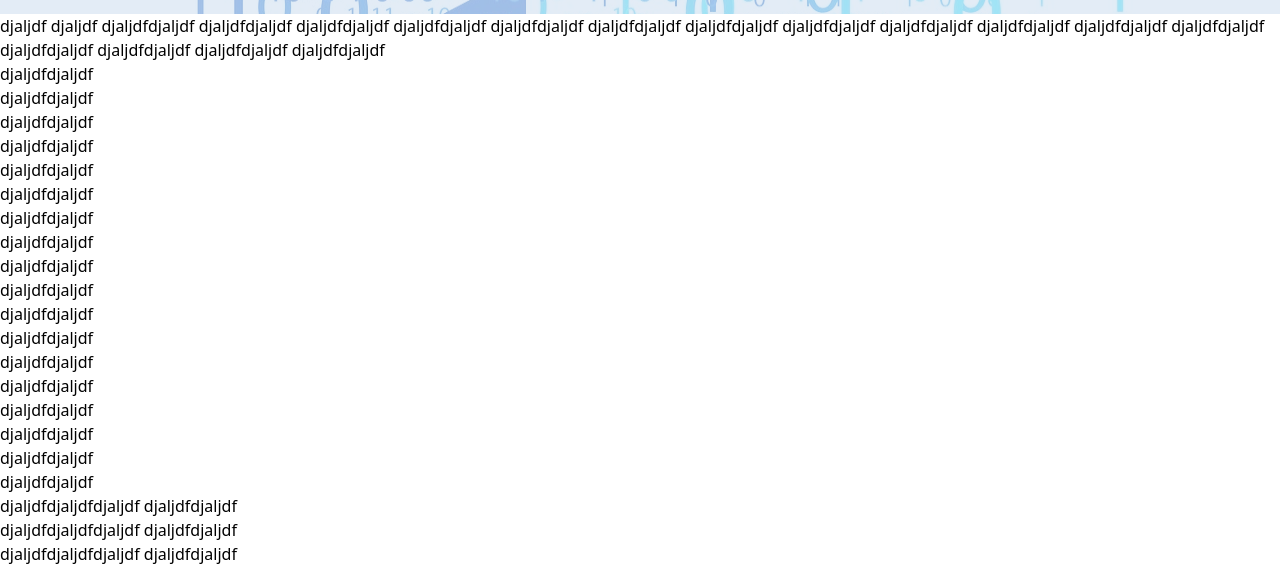
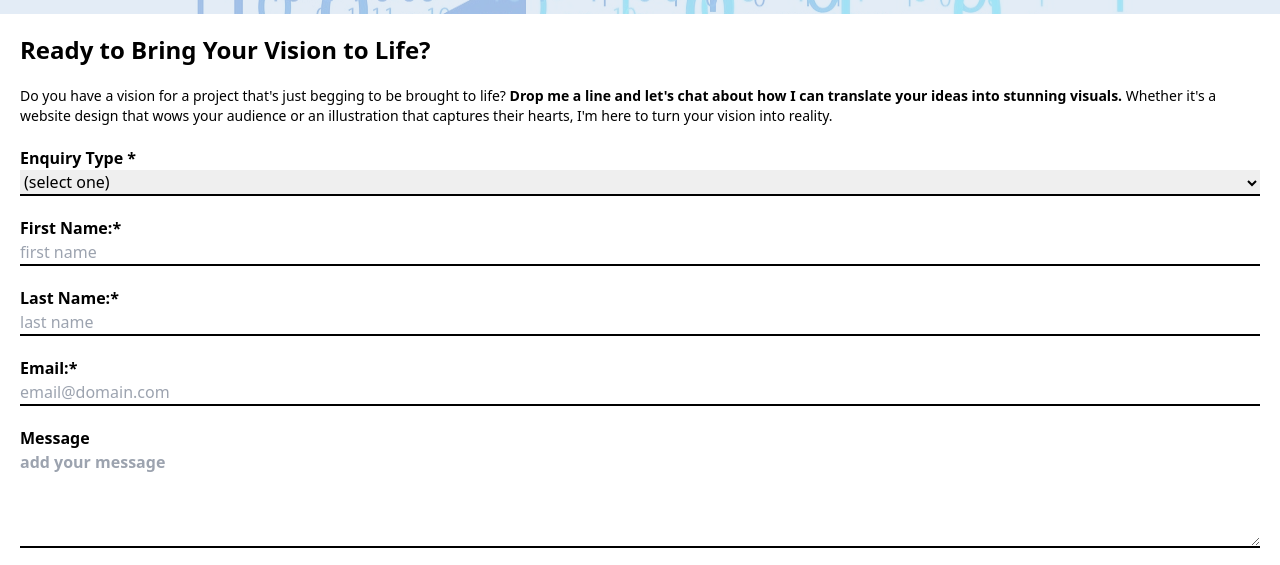
Before and after one commit to yacmov/civ-web-technologies-portfolio-final-proj, a website: page contact.html in a window 1280 px wide. Shown: the part 214-779 px from the top of the page. Drawn offline with Linux system fonts and the light colour scheme.

Commit message:
feat(contact): added form and regex for names and email

```diff
--- a/contact.html
+++ b/contact.html
@@ -24,7 +24,7 @@
         </h1>
         <img class="w-44 h-44 -mt-6 block sm:hidden" src="./assets/img/logo.png" alt="Ages Doesn't Matter Logo">
         <nav>
-            <ul class="hidden nav-links sm:block sm:flex space-x-8 text-xl" aria-label="main-navigation">
+            <ul class="hidden nav-links sm:flex space-x-8 text-xl" aria-label="main-navigation">
                 <li><a href="./index.html">Home</a></li>
                 <li><a href="./contact.html">Contact Me</a></li>
                 <li><a href="./about.html">About Me</a></li>
@@ -56,65 +56,45 @@
         </section>
     </header>
     <main class="mx-auto bg-white w-full h-full">
-        djaljdf
-        djaljdf
-
-        djaljdfdjaljdf
-        djaljdfdjaljdf
-        djaljdfdjaljdf
-        djaljdfdjaljdf
-        djaljdfdjaljdf
-        djaljdfdjaljdf
-        djaljdfdjaljdf
-        djaljdfdjaljdf
-        djaljdfdjaljdf
-        djaljdfdjaljdf
-        djaljdfdjaljdf
-        djaljdfdjaljdf
-        djaljdfdjaljdf
-        djaljdfdjaljdf
-        djaljdfdjaljdf
-        djaljdfdjaljdf<br>
-        djaljdfdjaljdf<br>
-        djaljdfdjaljdf<br>
-        djaljdfdjaljdf<br>
-        djaljdfdjaljdf<br>
-        djaljdfdjaljdf<br>
-        djaljdfdjaljdf<br>
-        djaljdfdjaljdf<br>
-        djaljdfdjaljdf<br>
-        djaljdfdjaljdf<br>
-        djaljdfdjaljdf<br>
-        djaljdfdjaljdf<br>
-        djaljdfdjaljdf<br>
-        djaljdfdjaljdf<br>
-        djaljdfdjaljdf<br>
-        djaljdfdjaljdf<br>
-        djaljdfdjaljdf<br>
-        djaljdfdjaljdf<br>
-        djaljdfdjaljdf<br>djaljdfdjaljdfdjaljdf
-        djaljdfdjaljdf<br>djaljdfdjaljdfdjaljdf
-        djaljdfdjaljdf<br>djaljdfdjaljdfdjaljdf
-        djaljdfdjaljdf<br>djaljdfdjaljdfdjaljdf
-        djaljdfdjaljdf<br>djaljdfdjaljdfdjaljdf
-        djaljdfdjaljdf<br>djaljdfdjaljdfdjaljdf
-        djaljdfdjaljdf<br>djaljdfdjaljdfdjaljdf
-        djaljdfdjaljdf<br>djaljdfdjaljdfdjaljdf
-        djaljdfdjaljdf<br>djaljdfdjaljdfdjaljdf
-        djaljdfdjaljdf<br>djaljdfdjaljdfdjaljdf
-        djaljdfdjaljdf<br>djaljdfdjaljdfdjaljdf
-        djaljdfdjaljdf<br>djaljdfdjaljdfdjaljdf
-        djaljdfdjaljdf<br>djaljdfdjaljdfdjaljdf
-        djaljdfdjaljdf<br>djaljdfdjaljdfdjaljdf
-        djaljdfdjaljdf<br>djaljdfdjaljdfdjaljdf
-        djaljdfdjaljdf<br>djaljdfdjaljdfdjaljdf
-        djaljdfdjaljdf<br>djaljdfdjaljdfdjaljdf
-        djaljdfdjaljdf<br>djaljdfdjaljdfdjaljdf
-        djaljdfdjaljdf<br>djaljdfdjaljdfdjaljdf
-        djaljdfdjaljdf<br>
-        djaljdfdjaljdf<br>
-        djaljdfdjaljdf<br>
-        djaljdfdjaljdf<br>
+        <section>
+            <h2 class="m-5 text-2xl font-bold">Ready to Bring Your Vision to Life?</h2>
+            <p class="m-5 text-sm">Do you have a vision for a project that's just begging to be brought to life? <span
+                    class="font-bold"> Drop me a line
+                    and let's chat about how I can translate your ideas into stunning visuals.</span> Whether it's a
+                website design that wows
+                your audience or an illustration that captures their hearts, I'm here to turn your vision into reality.
+            </p>
+        </section>
+        <form class="m-5" action="" id="contact-form" method="post">
+            <!-- Name, email, age, current role-->
+            <fieldset class="border-none border-b-4 border-black">
+                <!-- <legend>Required information</legend> -->
+                <label class="grid mb-5 font-bold" for="dropdown"> Enquiry Type *
+                    <select class="font-normal border-b-2 border-black" id="dropdown" name="dropdown">
+                        <option value="0">(select one)</option>
+                        <option value="1">General Enquiry</option>
+                        <option value="2">Bug Report</option>
+                        <option value="3">Feedback</option>
+                        <option value="4">Others</option>
+                    </select>
+                </label>
+                <label class="grid mb-5 font-bold border-b-2 border-black" for="first-name" id="first-name-label">First
+                    Name:* <input class="font-normal" placeholder="first name" type="text" id="first-name"
+                        name="first-name" pattern="^[a-zA-Z]+(\s*[a-zA-Z]+)*$" required></label>
+                <label class="grid mb-5 font-bold border-b-2 border-black" for="last-name" id="last-name-label">Last
+                    Name:* <input class="font-normal" placeholder="last name" type="text" id="last-name"
+                        name="last-name" pattern="^[a-zA-Z]+(\s*[a-zA-Z]+)*$" required></label>
+                <label class="grid mb-5 font-bold border-b-2 border-black" for="email" id="email-label">Email:* <input
+                        class="font-normal" placeholder="email@domain.com" type="email" id="email" name="email"
+                        pattern="/^[\w-\.]+@([\w-]+\.)+[\w-]{2,4}$/" required></label>
+                <label class="font-bold grid" for="message"><span class="border-none">Message</span>
+                    <textarea class="border-b-2 border-black mb-5" name="message" id="message" cols="30" rows="4"
+                        placeholder="add your message"></textarea>
+                </label>
+            </fieldset>
+            <button class="cursor-pointer w-full bg-spinodal p-4 rounded-xl"><input type="submit" value="Submit"
+                    id="submit"></button>
+        </form>
     </main>
     <footer class="bottom-0 bg-spinodal h-full w-full">
         <section class="flex flex-row justify-around items-end">
```
Also changed, not shown: about.html (+1 -1 lines), index.html (+1 -1 lines), resume.html (+1 -1 lines), assets/css/site.css.
